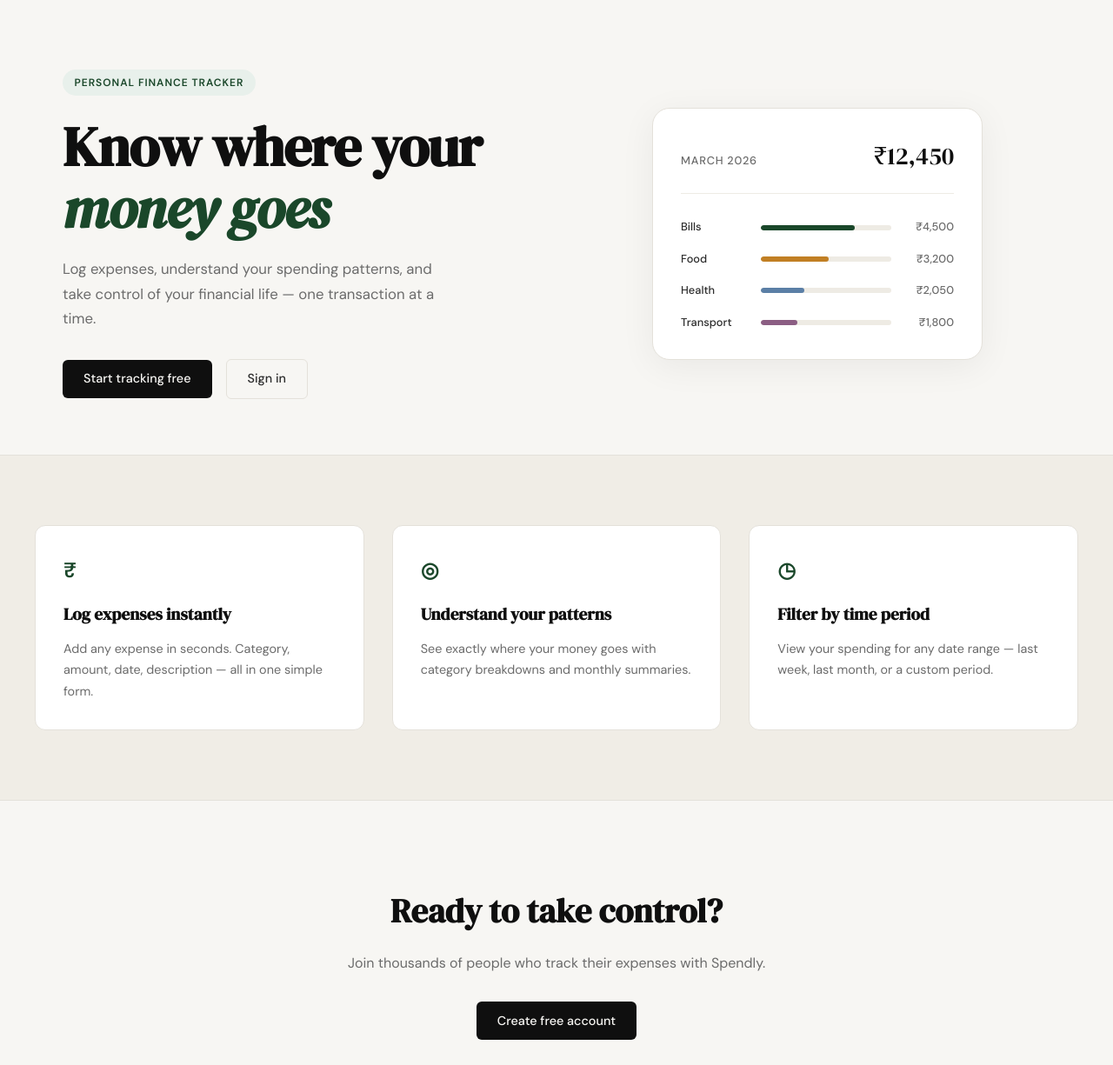
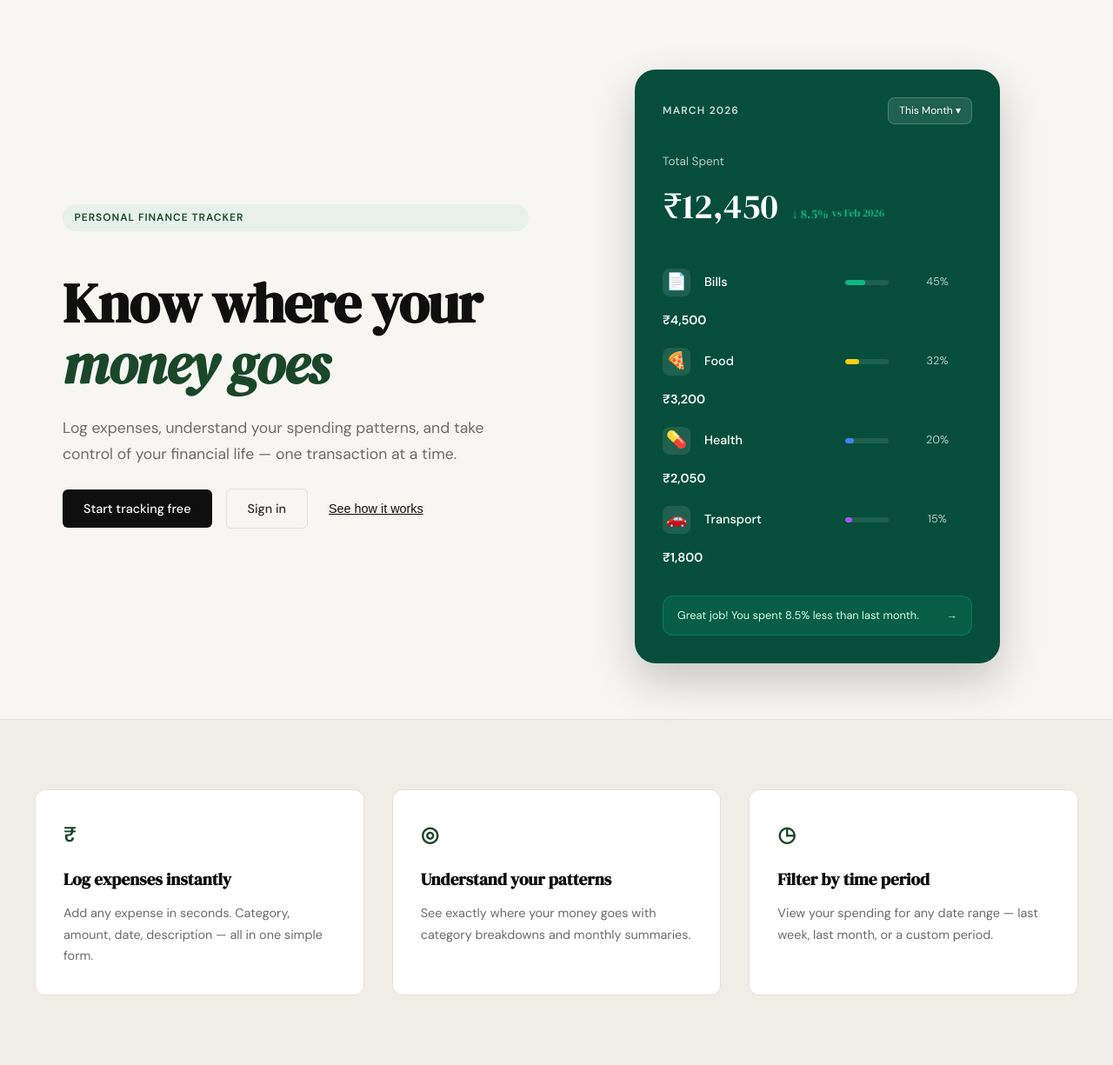
Before and after one commit to siddeshwarkiran21/spendchecker, a Flask app: page / in a window 1280 px wide. Shown: the part 61-1286 px from the top of the page at 87% size. Run offline with Flask 3, Linux system fonts and the light colour scheme.

Commit message:
landing: redesign hero section to match mockup

```diff
--- /dev/null
+++ b/static/css/landing.css
@@ -0,0 +1,278 @@
+/* Landing Page Hero Redesign */
+
+.hero-container {
+    padding: 5rem 2rem 4rem;
+    display: grid;
+    grid-template-columns: 1fr 1fr;
+    gap: 4rem;
+    align-items: center;
+    max-width: var(--max-width);
+    margin: 0 auto;
+}
+
+.hero-text {
+    display: flex;
+    flex-direction: column;
+    gap: 1.5rem;
+}
+
+.hero-title {
+    font-family: var(--font-display);
+    font-size: clamp(2.5rem, 5vw, 4rem);
+    line-height: 1.1;
+    letter-spacing: -0.02em;
+    color: var(--ink);
+    margin: 0;
+}
+
+.hero-title em {
+    font-style: italic;
+    color: var(--accent);
+}
+
+.hero-subtitle {
+    font-size: 1.1rem;
+    color: var(--ink-muted);
+    line-height: 1.7;
+    max-width: 500px;
+    margin: 0;
+}
+
+.hero-actions {
+    display: flex;
+    gap: 1rem;
+    align-items: center;
+    flex-wrap: wrap;
+}
+
+.btn-how-it-works {
+    background: transparent;
+    color: var(--ink);
+    font-size: 0.9rem;
+    font-weight: 500;
+    cursor: pointer;
+    border: none;
+    text-decoration: underline;
+    padding: 0;
+    margin-left: 0.5rem;
+}
+
+/* Dashboard Visual */
+.hero-visual {
+    display: flex;
+    justify-content: center;
+}
+
+.dashboard-card {
+    background: #064e3b; /* Deep Green from mockup */
+    color: white;
+    padding: 2rem;
+    border-radius: 24px;
+    width: 100%;
+    max-width: 420px;
+    box-shadow: 0 20px 50px rgba(0,0,0,0.2);
+    font-family: var(--font-body);
+}
+
+.dashboard-header {
+    display: flex;
+    justify-content: space-between;
+    align-items: center;
+    margin-bottom: 2rem;
+}
+
+.dashboard-month {
+    font-size: 0.75rem;
+    font-weight: 600;
+    text-transform: uppercase;
+    letter-spacing: 0.1em;
+    opacity: 0.8;
+}
+
+.dashboard-dropdown {
+    background: rgba(255,255,255,0.1);
+    padding: 0.3rem 0.75rem;
+    border-radius: 8px;
+    font-size: 0.75rem;
+    display: flex;
+    align-items: center;
+    gap: 0.5rem;
+    cursor: pointer;
+    border: 1px solid rgba(255,255,255,0.2);
+}
+
+.dashboard-summary {
+    margin-bottom: 2.5rem;
+}
+
+.summary-label {
+    font-size: 0.85rem;
+    opacity: 0.7;
+    margin-bottom: 0.5rem;
+    display: block;
+}
+
+.summary-total {
+    font-family: var(--font-display);
+    font-size: 2.5rem;
+    display: flex;
+    align-items: baseline;
+    gap: 1rem;
+}
+
+.summary-trend {
+    font-size: 0.9rem;
+    color: #10b981; /* Bright Green */
+    display: flex;
+    align-items: center;
+    gap: 0.25rem;
+}
+
+.dashboard-list {
+    display: flex;
+    flex-direction: column;
+    gap: 1.25rem;
+    margin-bottom: 2rem;
+}
+
+.category-row {
+    display: grid;
+    grid-template-columns: 32px 1fr 50px 80px;
+    align-items: center;
+    gap: 1rem;
+}
+
+.category-icon {
+    width: 32px;
+    height: 32px;
+    background: rgba(255,255,255,0.1);
+    border-radius: 8px;
+    display: flex;
+    align-items: center;
+    justify-content: center;
+    font-size: 1.2rem;
+}
+
+.category-name {
+    font-size: 0.9rem;
+    font-weight: 500;
+}
+
+.category-bar-track {
+    height: 6px;
+    background: rgba(255,255,255,0.1);
+    border-radius: 3px;
+    overflow: hidden;
+    position: relative;
+}
+
+.category-bar-fill {
+    height: 100%;
+    border-radius: 3px;
+}
+
+.bar-bills { background: #10b981; }
+.bar-food { background: #facc15; }
+.bar-health { background: #3b82f6; }
+.bar-transport { background: #a855f7; }
+
+.category-percent {
+    font-size: 0.8rem;
+    opacity: 0.7;
+    text-align: center;
+}
+
+.category-amount {
+    font-size: 0.9rem;
+    font-weight: 600;
+    text-align: right;
+}
+
+.dashboard-footer {
+    background: rgba(16, 185, 129, 0.15);
+    border: 1px solid rgba(16, 185, 129, 0.3);
+    padding: 0.75rem 1rem;
+    border-radius: 12px;
+    font-size: 0.8rem;
+    color: #d1fae5;
+    display: flex;
+    justify-content: space-between;
+    align-items: center;
+}
+
+/* Modal Styles */
+.modal-backdrop {
+    position: fixed;
+    inset: 0;
+    background: rgba(0, 0, 0, 0.6);
+    backdrop-filter: blur(4px);
+    display: flex;
+    align-items: center;
+    justify-content: center;
+    z-index: 1000;
+    opacity: 0;
+    visibility: hidden;
+    transition: all 0.3s ease;
+}
+
+.modal-backdrop.active {
+    opacity: 1;
+    visibility: visible;
+}
+
+.modal-content {
+    background: var(--paper-card);
+    padding: 2.5rem;
+    border-radius: var(--radius-lg);
+    max-width: 500px;
+    width: 90%;
+    position: relative;
+    transform: translateY(20px);
+    transition: all 0.3s ease;
+    box-shadow: 0 25px 50px rgba(0,0,0,0.3);
+}
+
+.modal-backdrop.active .modal-content {
+    transform: translateY(0);
+}
+
+.modal-close {
+    position: absolute;
+    top: 1rem;
+    right: 1rem;
+    background: none;
+    border: none;
+    font-size: 1.5rem;
+    cursor: pointer;
+    color: var(--ink-muted);
+}
+
+.modal-title {
+    font-family: var(--font-display);
+    font-size: 1.5rem;
+    margin-bottom: 1rem;
+    color: var(--ink);
+}
+
+.modal-body {
+    font-size: 1rem;
+    color: var(--ink-muted);
+    line-height: 1.6;
+}
+
+@media (max-width: 900px) {
+    .hero-container {
+        grid-template-columns: 1fr;
+        text-align: center;
+        padding: 3rem 1rem;
+    }
+    .hero-text {
+        align-items: center;
+    }
+    .hero-subtitle {
+        max-width: 100%;
+    }
+    .hero-actions {
+        justify-content: center;
+    }
+}
--- a/templates/landing.html
+++ b/templates/landing.html
@@ -1,11 +1,14 @@
 {% extends "base.html" %}
+
+{% block head %}
+<link rel="stylesheet" href="{{ url_for('static', filename='css/landing.css') }}">
+{% endblock %}
 
 {% block title %}Spendly — Track Every Rupee{% endblock %}
 
 {% block content %}
-
-<section class="hero">
-    <div class="hero-inner">
+<section class="hero-container">
+    <div class="hero-text">
         <div class="hero-badge">Personal Finance Tracker</div>
         <h1 class="hero-title">
             Know where your<br>
@@ -19,43 +22,69 @@
         <div class="hero-actions">
             <a href="{{ url_for('register') }}" class="btn-primary">Start tracking free</a>
             <a href="{{ url_for('login') }}" class="btn-ghost">Sign in</a>
+            <button id="open-modal" class="btn-how-it-works">See how it works</button>
         </div>
     </div>
+
     <div class="hero-visual">
-        <div class="mock-card">
-            <div class="mock-card-header">
-                <span class="mock-label">March 2026</span>
-                <span class="mock-total">₹12,450</span>
+        <div class="dashboard-card">
+            <div class="dashboard-header">
+                <span class="dashboard-month">MARCH 2026</span>
+                <div class="dashboard-dropdown">
+                    This Month ▾
+                </div>
             </div>
-            <div class="mock-bars">
-                <div class="mock-bar-row">
-                    <span class="mock-cat">Bills</span>
-                    <div class="mock-bar-track">
-                        <div class="mock-bar" style="width: 72%"></div>
+
+            <div class="dashboard-summary">
+                <span class="summary-label">Total Spent</span>
+                <div class="summary-total">
+                    ₹12,450
+                    <span class="summary-trend">↓ 8.5% <small>vs Feb 2026</small></span>
+                </div>
+            </div>
+
+            <div class="dashboard-list">
+                <div class="category-row">
+                    <div class="category-icon">📄</div>
+                    <span class="category-name">Bills</span>
+                    <div class="category-bar-track">
+                        <div class="category-bar-fill bar-bills" style="width: 45%"></div>
                     </div>
-                    <span class="mock-amt">₹4,500</span>
+                    <span class="category-percent">45%</span>
+                    <span class="category-amount">₹4,500</span>
                 </div>
-                <div class="mock-bar-row">
-                    <span class="mock-cat">Food</span>
-                    <div class="mock-bar-track">
-                        <div class="mock-bar mock-bar-2" style="width: 52%"></div>
+                <div class="category-row">
+                    <div class="category-icon">🍕</div>
+                    <span class="category-name">Food</span>
+                    <div class="category-bar-track">
+                        <div class="category-bar-fill bar-food" style="width: 32%"></div>
                     </div>
-                    <span class="mock-amt">₹3,200</span>
+                    <span class="category-percent">32%</span>
+                    <span class="category-amount">₹3,200</span>
                 </div>
-                <div class="mock-bar-row">
-                    <span class="mock-cat">Health</span>
-                    <div class="mock-bar-track">
-                        <div class="mock-bar mock-bar-3" style="width: 33%"></div>
+                <div class="category-row">
+                    <div class="category-icon">💊</div>
+                    <span class="category-name">Health</span>
+                    <div class="category-bar-track">
+                        <div class="category-bar-fill bar-health" style="width: 20%"></div>
                     </div>
-                    <span class="mock-amt">₹2,050</span>
+                    <span class="category-percent">20%</span>
+                    <span class="category-amount">₹2,050</span>
                 </div>
-                <div class="mock-bar-row">
-                    <span class="mock-cat">Transport</span>
-                    <div class="mock-bar-track">
-                        <div class="mock-bar mock-bar-4" style="width: 28%"></div>
+                <div class="category-row">
+                    <div class="category-icon">🚗</div>
+                    <span class="category-name">Transport</span>
+                    <div class="category-bar-track">
+                        <div class="category-bar-fill bar-transport" style="width: 15%"></div>
                     </div>
-                    <span class="mock-amt">₹1,800</span>
+                    <span class="category-percent">15%</span>
+                    <span class="category-amount">₹1,800</span>
                 </div>
+            </div>
+
+            <div class="dashboard-footer">
+                <span>Great job! You spent 8.5% less than last month.</span>
+                <span>→</span>
             </div>
         </div>
     </div>
@@ -89,4 +118,51 @@
     </div>
 </section>
 
+<div id="how-it-works-modal" class="modal-backdrop">
+    <div class="modal-content">
+        <button id="close-modal" class="modal-close">&times;</button>
+        <h2 class="modal-title">How Spendly Works</h2>
+        <div class="modal-body">
+            <p>Spendly makes managing your finances effortless. Here is how you get started:</p>
+            <ul style="margin: 1rem 0; padding-left: 1.2rem; color: var(--ink-muted);">
+                <li style="margin-bottom: 0.5rem;"><strong>Quick Log:</strong> Add your expenses on the go with our intuitive input form.</li>
+                <li style="margin-bottom: 0.5rem;"><strong>Smart Categorization:</strong> Organize spending into Bills, Food, Health, and more.</li>
+                <li style="margin-bottom: 0.5rem;"><strong>Visual Insights:</strong> Watch your spending patterns emerge with automatic dashboards.</li>
+                <li><strong>Stay Disciplined:</strong> Set goals and track your progress month-over-month.</li>
+            </ul>
+            <p>Start today and take the first step towards financial freedom!</p>
+        </div>
+    </div>
+</div>
+
 {% endblock %}
+
+{% block scripts %}
+<script>
+    document.addEventListener('DOMContentLoaded', function() {
+        const openBtn = document.getElementById('open-modal');
+        const closeBtn = document.getElementById('close-modal');
+        const modal = document.getElementById('how-it-works-modal');
+
+        if (openBtn && modal) {
+            openBtn.addEventListener('click', () => {
+                modal.classList.add('active');
+            });
+        }
+
+        if (closeBtn && modal) {
+            closeBtn.addEventListener('click', () => {
+                modal.classList.remove('active');
+            });
+        }
+
+        if (modal) {
+            modal.addEventListener('click', (e) => {
+                if (e.target === modal) {
+                    modal.classList.remove('active');
+                }
+            });
+        }
+    });
+</script>
+{% endblock %}
```
